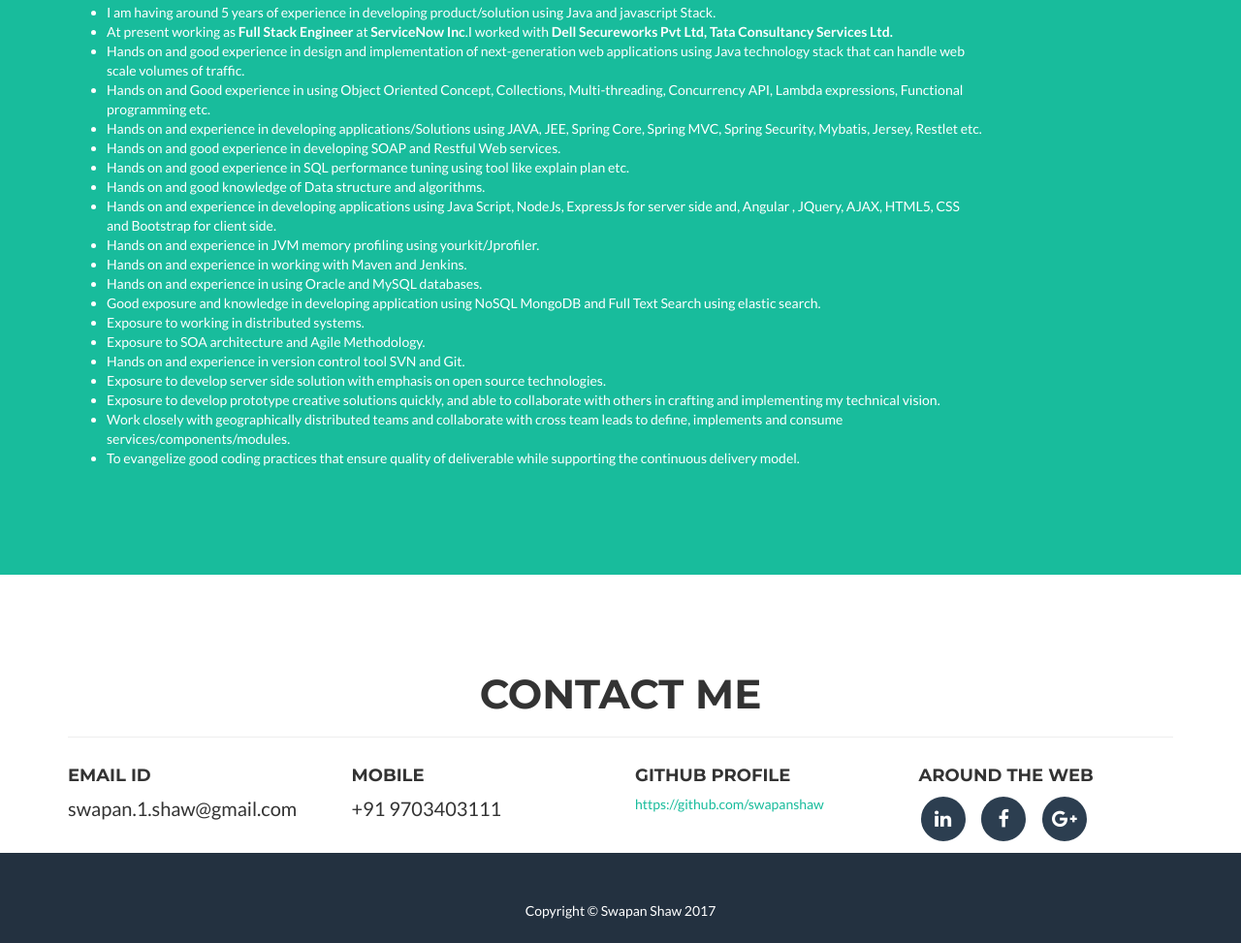
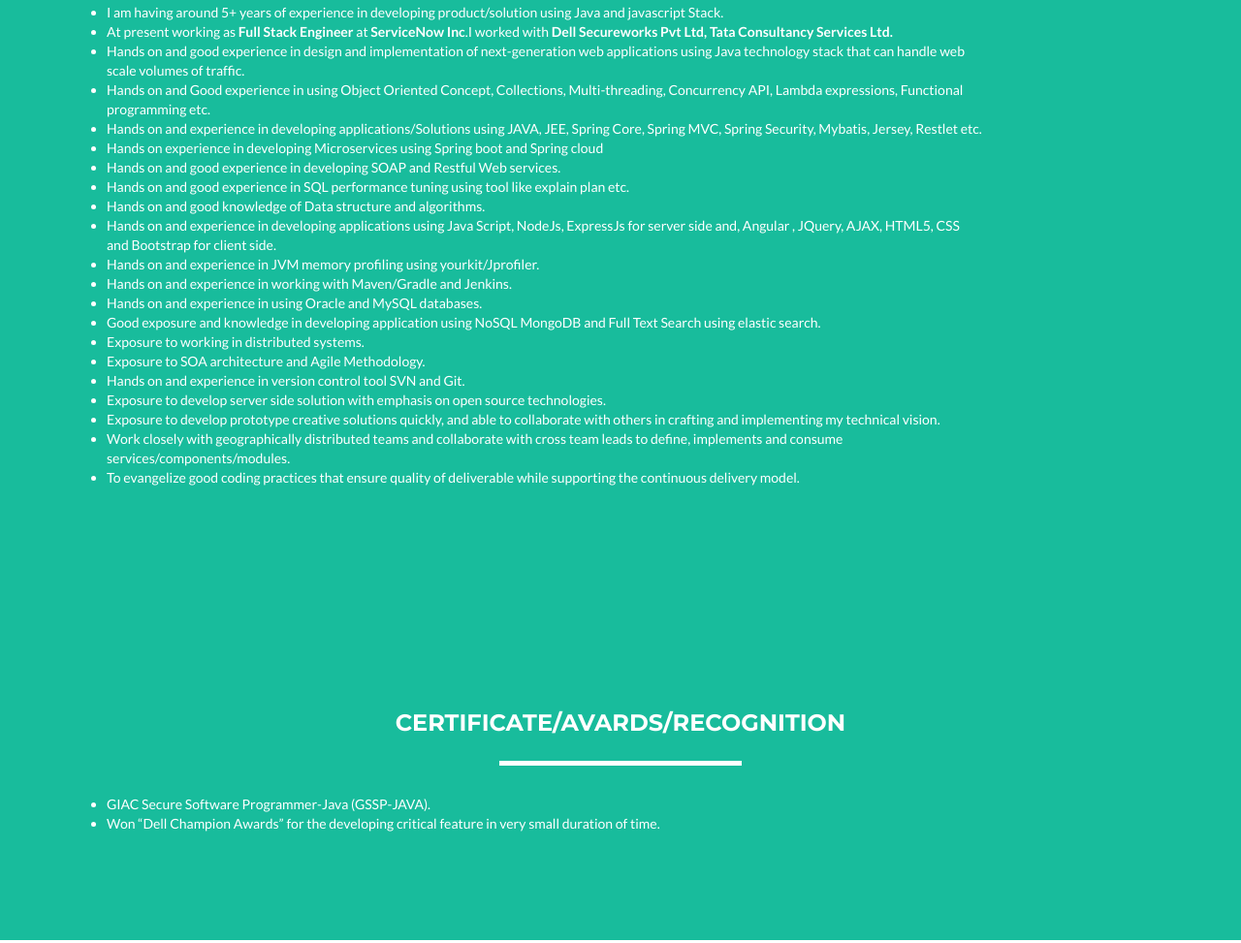
Before and after one commit to swapanshaw/swapanshaw.github.io, a website: page index.html in a window 1280 px wide. Shown: the part 1692-2665 px from the top of the page at 97% size. Drawn offline with nearby package versions, Linux system fonts and the light colour scheme.

Commit message:
Update index.html
added skills

```diff
--- a/index.html
+++ b/index.html
@@ -139,17 +139,18 @@
             <div class="row">
                 <div class="col-lg-10 ">
                     <ul>
-                      <li>I am having around 5 years of experience in developing product/solution using Java and javascript Stack.</li>
+                      <li>I am having around 5+ years of experience in developing product/solution using Java and javascript Stack.</li>
                       <li>At present working as <strong>Full Stack Engineer</strong> at <strong>ServiceNow Inc</strong>.I worked with <strong> Dell Secureworks Pvt Ltd, Tata Consultancy Services Ltd.</strong></li>
                       <li>Hands on and good experience in design and implementation of next-generation web applications using Java technology stack that can handle web scale volumes of traffic.</li>
                       <li>Hands on and Good experience in using Object Oriented Concept, Collections, Multi-threading, Concurrency API, Lambda expressions, Functional programming etc.</li>
                       <li>Hands on and experience in developing applications/Solutions using JAVA, JEE, Spring Core, Spring MVC, Spring Security, Mybatis, Jersey, Restlet etc.</li>
+                      <li>Hands on experience in developing Microservices using Spring boot and Spring cloud</li>
                       <li>Hands on and good experience in developing SOAP and Restful Web services.</li>
                       <li>Hands on and good experience in SQL performance tuning using tool like explain plan etc.</li>
                       <li>Hands on and good knowledge of Data structure and algorithms.</li>
                       <li>Hands on and experience in developing applications using Java Script, NodeJs,  ExpressJs for server side and, Angular , JQuery, AJAX, HTML5, CSS and Bootstrap for client side.</li>
                       <li>Hands on and experience in JVM memory profiling using yourkit/Jprofiler.</li>
-                      <li>Hands on and experience in working with Maven and Jenkins.</li>
+                      <li>Hands on and experience in working with Maven/Gradle and Jenkins.</li>
                       <li>Hands on and experience in using Oracle and MySQL databases.</li>
                       <li>Good exposure and knowledge in developing application using NoSQL MongoDB and Full Text Search using elastic search.</li>
                       <li>Exposure to working in distributed systems.</li>
@@ -164,6 +165,24 @@
                 </div>
             </div>
     </section>
+    <!-- About Section -->
+    <section class="success" id="about">
+        <div class="container">
+            <div class="row">
+                <div class="col-lg-12 text-center">
+                    <h3>Certificate/Avards/Recognition</h3>
+                    <hr class="star-light">
+                </div>
+            </div>
+            <div class="row">
+                <div class="col-lg-10 ">
+                    <ul>
+                      <li>GIAC Secure Software Programmer-Java (GSSP-JAVA).</li>
+                      <li>Won “Dell Champion Awards” for the developing critical feature in very small duration of time.</li>
+                    </ul>
+                </div>
+            </div>
+     </section>
 
     <!-- Contact Section -->
     <!-- Footer -->
```
